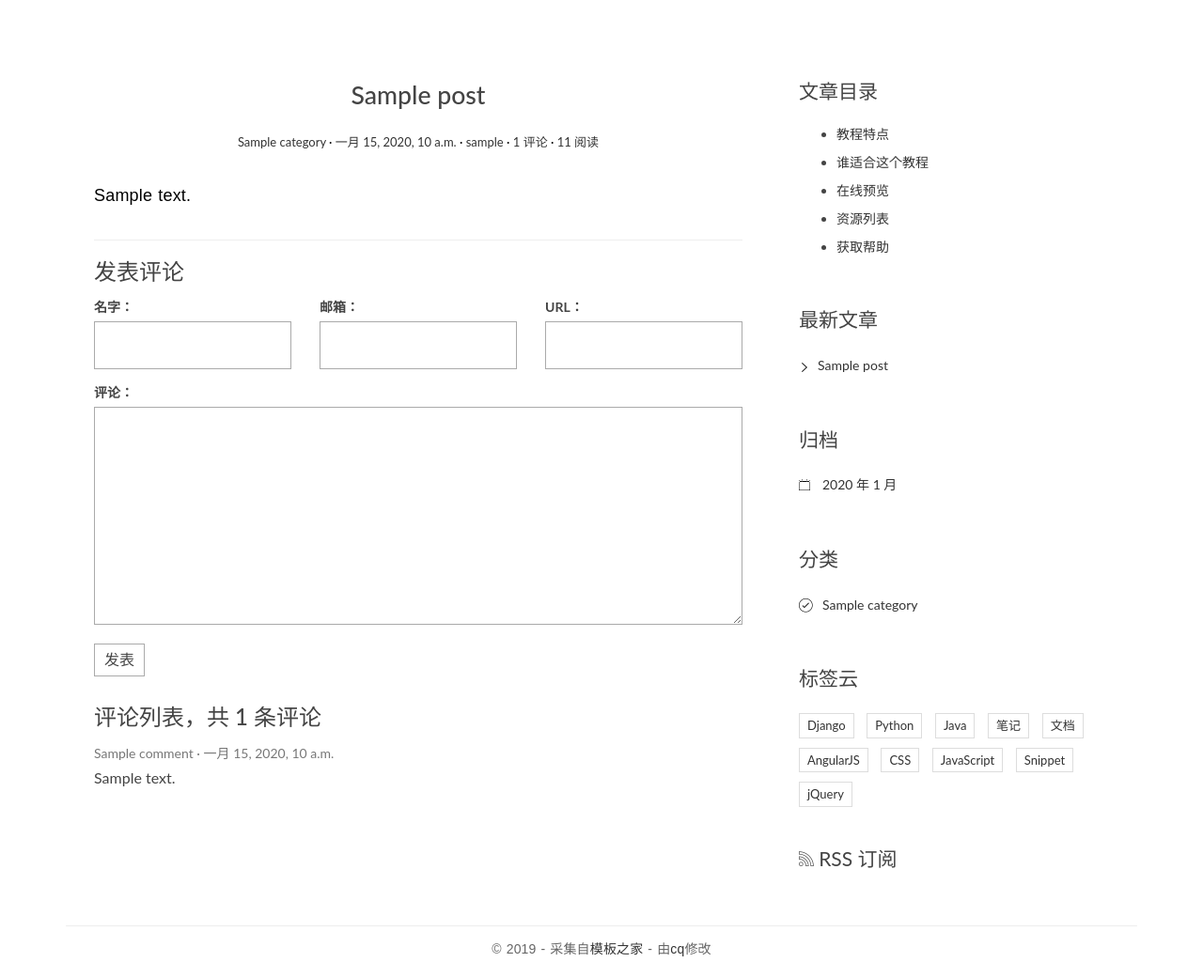
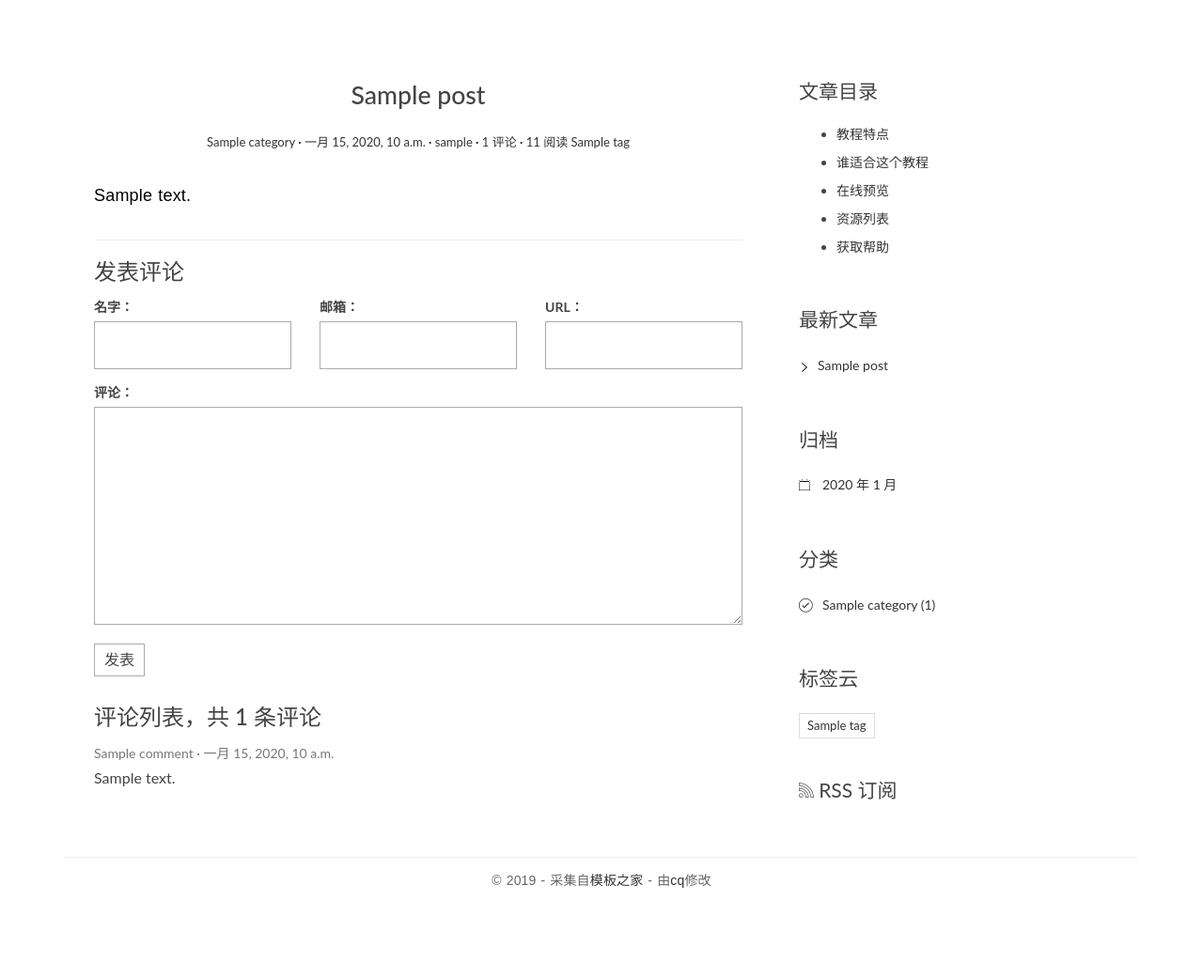
Before and after one commit to D6666666/blog, a Django app: page /post/1/ in a window 1280 px wide. Shown: the part 91-1132 px from the top of the page at 94% size. After the commit the page ends 1036 px from the top, so only its background shows below. Run offline with Django 3.2, Linux system fonts and the light colour scheme; tables that the repository leaves empty hold one stand-in row (values such as "Sample post"); some libraries are stand-ins or nearby versions.

Commit message:
标签、rss功能

```diff
--- a/blog/urls.py
+++ b/blog/urls.py
@@ -14,6 +14,7 @@ Including another URLconf
     2. Add a URL to urlpatterns:  url(r'^blog/', include('blog.urls'))
 """
 from django.conf.urls import url, include
+from blogs.feeds import AllPostsRssFeed
 from django.contrib import admin
 
 
@@ -21,4 +22,5 @@ urlpatterns = [
     url(r'^admin/', admin.site.urls),
     url(r'', include('blogs.urls')),
     url(r'', include('comments.urls')),
+    url(r'^all/rss/$', AllPostsRssFeed(), name='rss'),
 ]
--- a/blogs/templates/base.html
+++ b/blogs/templates/base.html
@@ -109,52 +109,32 @@
                     {% get_categories as category_list %}
                     <ul>
                         {% for category in category_list %}
-                        <li>
-                        <a href="{% url 'blogs:category' category.pk %}">{{ category.name }}</a>
-                        </li>
-                        {% empty %}
-                        暂无分类！
+                          <li>
+                            <a href="{% url 'blogs:category' category.pk %}">{{ category.name }}
+                              <span class="post-count">({{ category.num_posts }})</span>
+                            </a>
+                          </li>
+                          {% empty %}
+                          暂无分类！
                         {% endfor %}
                     </ul>
                 </div>
 
                 <div class="widget widget-tag-cloud">
                     <h3 class="widget-title">标签云</h3>
+                    {% get_tags as tag_list %}
                     <ul>
+                        {% for tag in tag_list %}
                         <li>
-                            <a href="#">Django</a>
+                          <a href="{% url 'blogs:tag' tag.pk %}">{{ tag.name }}</a>
                         </li>
-                        <li>
-                            <a href="#">Python</a>
-                        </li>
-                        <li>
-                            <a href="#">Java</a>
-                        </li>
-                        <li>
-                            <a href="#">笔记</a>
-                        </li>
-                        <li>
-                            <a href="#">文档</a>
-                        </li>
-                        <li>
-                            <a href="#">AngularJS</a>
-                        </li>
-                        <li>
-                            <a href="#">CSS</a>
-                        </li>
-                        <li>
-                            <a href="#">JavaScript</a>
-                        </li>
-                        <li>
-                            <a href="#">Snippet</a>
-                        </li>
-                        <li>
-                            <a href="#">jQuery</a>
-                        </li>
+                        {% empty %}
+                        暂无标签！
+                        {% endfor %}
                     </ul>
                 </div>
                 <div class="rss">
-                    <a href=""><span class="ion-social-rss-outline"></span> RSS 订阅</a>
+                    <a href="{% url 'rss' %}"><span class="ion-social-rss-outline"></span> RSS 订阅</a>
                 </div>
             </aside>
         </div>
--- a/blogs/templates/detail.html
+++ b/blogs/templates/detail.html
@@ -11,6 +11,9 @@
                 <span class="post-author"><a href="#">{{ post.author }}</a></span>
                 <span class="comments-link"><a href="#">{{ post.comment_set.count }} 评论</a></span>
                 <span class="views-count"><a href="{{ post.get_absolute_url }}">{{ post.views }} 阅读</a></span>
+                {% for tag in post.tags.all %}
+                    <span class="post-tag"><a href="#">{{ tag.name }}</a></span>
+                {% endfor %}
             </div>
         </header>
         <div class="entry-content clearfix">
--- a/blogs/templatetags/blog_tags.py
+++ b/blogs/templatetags/blog_tags.py
@@ -4,9 +4,12 @@
 #IDE: PyCharm
 
 from django import template
-from ..models import Post,Category
+from ..models import Post,Category,Tag
+from django.db.models.aggregates import Count
 
 register = template.Library()
+
+
 
 @register.simple_tag
 def get_recent_posts(num=5):
@@ -15,8 +18,19 @@ def get_recent_posts(num=5):
 @register.simple_tag
 def archives():
     return Post.objects.dates('created_time', 'month', order='DESC')
-
+'''
 @register.simple_tag
 def get_categories():
     # 别忘了在顶部引入 Category 类
     return Category.objects.all()
+'''
+@register.simple_tag
+def get_categories():
+    # 记得在顶部引入 count 函数
+    # Count 计算分类下的文章数，其接受的参数为需要计数的模型的名称
+    return Category.objects.annotate(num_posts=Count('post')).filter(num_posts__gt=0)
+
+@register.simple_tag
+def get_tags():
+    # 记得在顶部引入 Tag model
+    return Tag.objects.annotate(num_posts=Count('post')).filter(num_posts__gt=0)
--- a/blogs/urls.py
+++ b/blogs/urls.py
@@ -13,4 +13,5 @@ urlpatterns = [
     url(r'^post/(?P<pk>[0-9]+)/$', views.PostDetailView.as_view(), name='detail'),
     url(r'^archives/(?P<year>[0-9]{4})/(?P<month>[0-9]{1,2})/$', views.ArchivesView.as_view(), name='archives'),
     url(r'^category/(?P<pk>[0-9]+)/$', views.CategoryView.as_view(), name='category'),
+    url(r'^tag/(?P<pk>[0-9]+)/$', views.TagView.as_view(), name='tag'),
 ]
--- a/blogs/views.py
+++ b/blogs/views.py
@@ -1,7 +1,7 @@
 from django.shortcuts import render,get_object_or_404
 import markdown
 # Create your views here.
-from .models import Post,Category
+from .models import Post,Category,Tag
 from comments.forms import CommentForm
 from django.views.generic import ListView,DetailView
 from django.http import HttpResponse
@@ -242,3 +242,8 @@ class CategoryView(IndexView):
     def get_queryset(self):
         cate = get_object_or_404(Category, pk=self.kwargs.get('pk'))
         return super(CategoryView, self).get_queryset().filter(category=cate)
+
+class TagView(IndexView):
+    def get_queryset(self):
+        tag = get_object_or_404(Tag, pk=self.kwargs.get('pk'))
+        return super(TagView, self).get_queryset().filter(tags=tag)
```
Also changed, not shown: blogs/feeds.py (added, +31 -0 lines).
